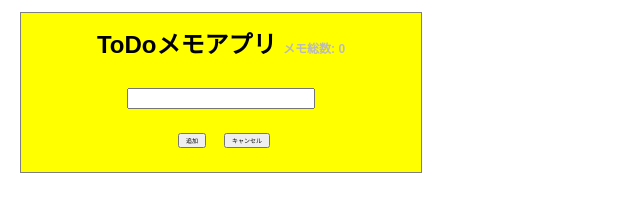
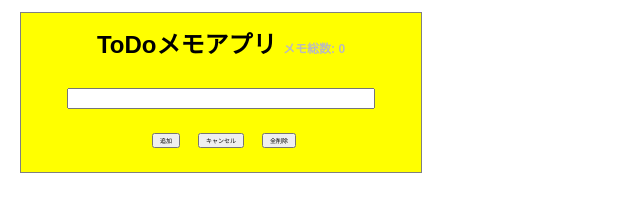
Before and after one commit to shirotamaki/vue_todo_app, a plain HTML site: page index.html in a window 1280 px wide. Shown: the whole page, without its empty margins (0-640 px from the left). Drawn offline with nearby package versions, Linux system fonts and the light colour scheme.

Commit message:
Add: 全削除機能を追加

```diff
--- a/index.html
+++ b/index.html
@@ -24,6 +24,7 @@
         <div>
             <span><button class="button" @click="setItems" type="submit">{{ changeButtonText }}</button></span>
             <span><button class="button" @click="cancel" type="submit">キャンセル</button></span>
+            <span><button class="button" @click="allClear" type="submit">全削除</button></span>
         </div>
     </form>
 </div>
--- a/main.js
+++ b/main.js
@@ -36,6 +36,12 @@ const main = Vue.createApp({
       }
       this.text = ''
       localStorage.setItem('todos', JSON.stringify(this.todos))
+    },
+    allClear() {
+      if (confirm('Are you sure?')) {
+        localStorage.clear()
+        this.todos = []
+      }
     }
   },
   computed: {
--- a/styles.css
+++ b/styles.css
@@ -33,7 +33,7 @@
 
 .form-input {
     margin: 12px;
-    width: 180px;
+    width: 300px;
 }
 
 .button {
```
